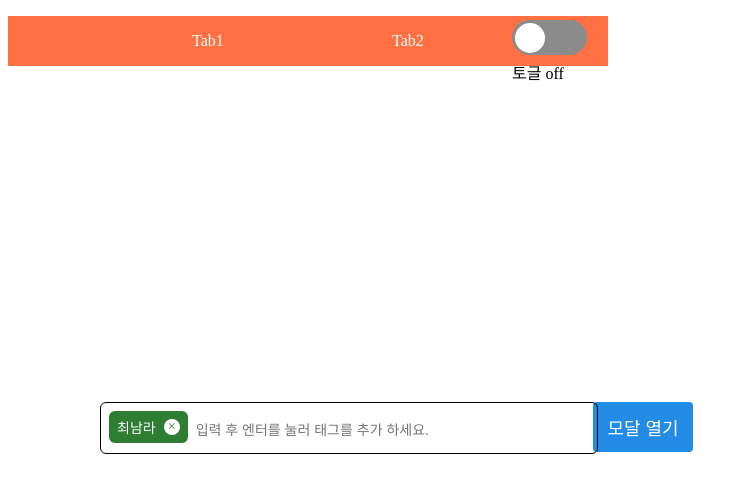
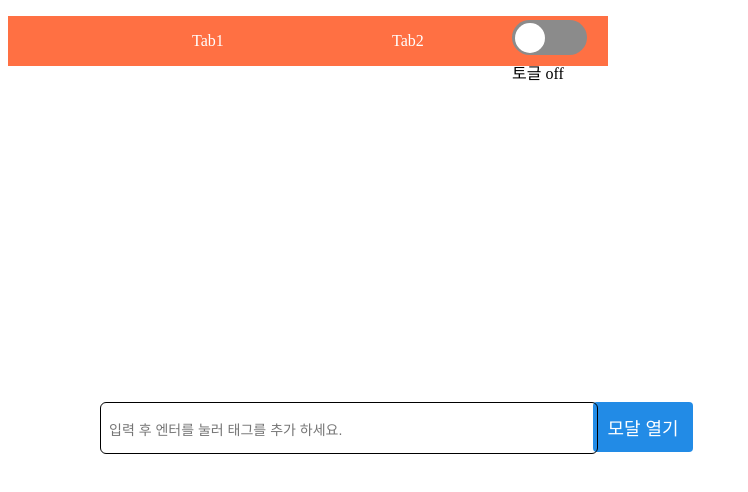
Before and after one commit to pji0219/wanted_pre_onboarding, a React (Create React App) app: page / in a window 1280 px wide. Shown: the top 492 px of the page, without its empty margins (0-748 px from the left). Built offline with nearby package versions, Linux system fonts and the light colour scheme.

Commit message:
태그 컴포넌트 구현 완료

```diff
--- a/src/component/Tag.jsx
+++ b/src/component/Tag.jsx
@@ -68,17 +68,49 @@ const TagInpunt = styled.input`
 function Tag() {
   const [tags, setTags] = useState([]);
 
+  // 태그 추가
+  const addTagHandler = (event) => {
+    // 입력된 글자에 공백이 있으면 공백 없앰
+    let value = event.target.value.trim();
+
+    // 이미 있는 태그가 아니고 value에 값이 있고 엔터키를 눌러야 태그가 입력 되게 함
+    if (event.key === 'Enter' && !tags.includes(value) && value) {
+      setTags([...tags, value]);
+
+      // 태그가 추가되면 input창 비움
+      event.target.value = '';
+    }
+  };
+
+  // 태그 삭제
+  const tagDeleteHandler = (idxTag) => {
+    /*
+      클릭 이벤트로 map함수의 인덱스를 파라미터로 받아온 다음 그 인덱스에 해당하는 태그가 아닌것만 필터함
+      즉 삭제되는 것과 동일한 효과
+    */
+    setTags(
+      tags.filter((tag) => {
+        return tag !== tags[idxTag];
+      })
+    );
+  };
+
   return (
     <TagInputContainer>
       <TagContainer>
-        <TagItem>
-          <TagTitle>최남라</TagTitle>
-          <TagCloseBtn>&times;</TagCloseBtn>
-        </TagItem>
+        {tags.map((tag, index) => (
+          <TagItem key={index}>
+            <TagTitle>{tag}</TagTitle>
+            <TagCloseBtn onClick={() => tagDeleteHandler(index)}>
+              &times;
+            </TagCloseBtn>
+          </TagItem>
+        ))}
       </TagContainer>
       <TagInpunt
         type="text"
         placeholder="입력 후 엔터를 눌러 태그를 추가 하세요."
+        onKeyUp={addTagHandler}
       />
     </TagInputContainer>
   );
```
